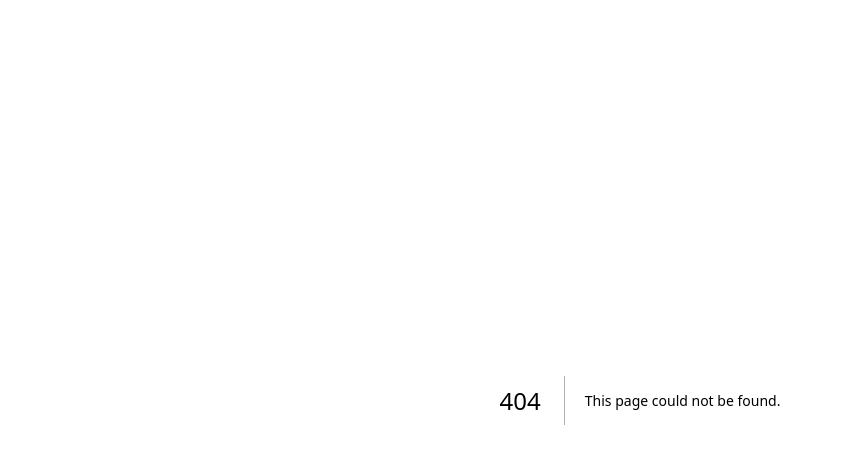
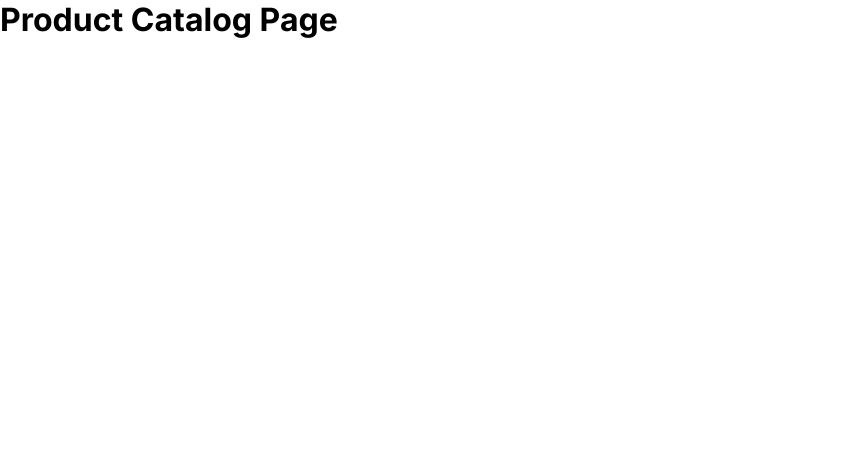
Before and after one commit to jrdnthedev/zesties, a Next.js app: page /pages/product_catalog in a window 1280 px wide. Before the commit this address had no page. Shown: the top 464 px of the page, without its empty margins (0-841 px from the left). Built offline with nearby package versions, Linux system fonts and the light colour scheme.

Commit message:
feat: added product catalog page

```diff
--- /dev/null
+++ b/app/pages/product_catalog/page.tsx
@@ -0,0 +1,9 @@
+"use client";
+
+export default function productCatalog() {
+  return (
+    <>
+      <h1>Product Catalog Page</h1>
+    </>
+  );
+}
```
